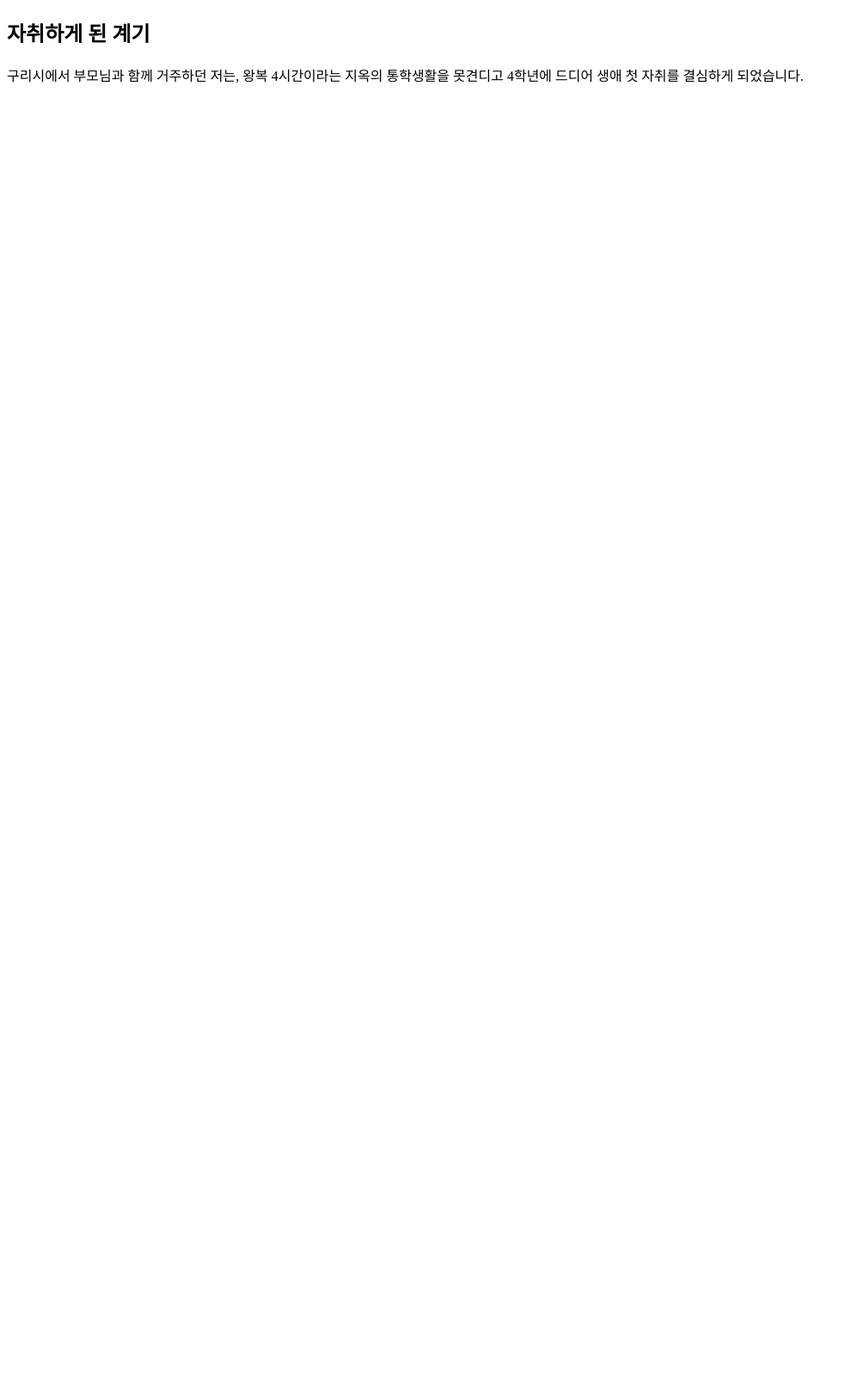
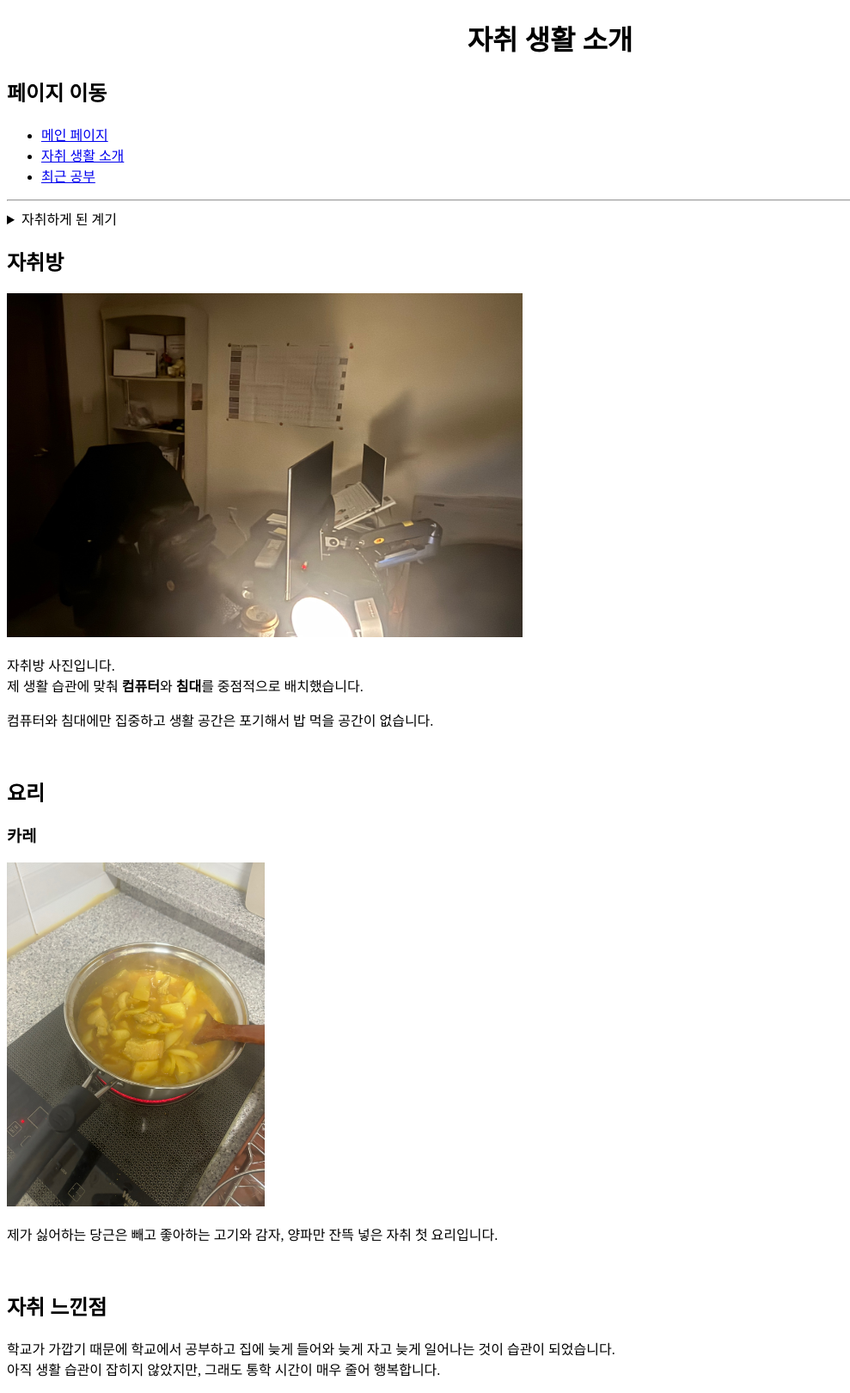
Before and after one commit to Jiye-Park01/web-programming, a plain HTML site: page Desktop/2024_1학기/web-programming/first_project/liveAlone.html in a window 1280 px wide. Shown: the whole page at 86% size, without its empty margins (0-989 px from the left). Before the commit the page ends 800 px from the top, so only its background shows below. Drawn offline with Linux system fonts and the light colour scheme.

Commit message:
두번째 페이지까지 완료

```diff
--- a/Desktop/2024_1학기/web-programming/first_project/liveAlone.html
+++ b/Desktop/2024_1학기/web-programming/first_project/liveAlone.html
@@ -6,7 +6,44 @@
     <title>자취 생활 소개</title>
 </head>
 <body>
-    <h2>자취하게 된 계기</h2>
-    <p>구리시에서 부모님과 함께 거주하던 저는, 왕복 4시간이라는 지옥의 통학생활을 못견디고 4학년에 드디어 생애 첫 자취를 결심하게 되었습니다.</p>
+    <header>
+        <h1 style="text-align:center;">자취 생활 소개</h1>
+    </header>
+    <nav>
+        <h2>페이지 이동</h2>
+        <ul>
+            <li><a href="index.html">메인 페이지</a></li>
+            <li><a href="liveAlone.html">자취 생활 소개</a></li>
+            <li><a href="study.html">최근 공부</a></li>
+        </ul><hr>
+    </nav>
+    <section>
+        <article>
+            <details>
+                <summary>자취하게 된 계기</summary>
+                <p>구리시에서 부모님과 함께 거주하던 저는, 왕복 4시간이라는 지옥의 통학생활을 못견디고 4학년에 드디어 생애 첫 자취를 결심하게 되었습니다.</p>
+            </details>
+        </article>
+        <article>
+            <h2>자취방</h2>
+            <img src="picture/자취방 사진.jpg" alt="자취방" width="600" height="400">
+            <p>자취방 사진입니다.<br>
+            제 생활 습관에 맞춰 <b>컴퓨터</b>와 <b>침대</b>를 중점적으로 배치했습니다.</p>
+            <p>컴퓨터와 침대에만 집중하고 생활 공간은 포기해서 밥 먹을 공간이 없습니다.</p>
+        </article>
+        <article>
+            <br><h2>요리</h2>
+
+            <h3>카레</h3>
+            <img src="picture/카레.jpg" alt="카레" width="300" height="400">
+            <p>제가 싫어하는 당근은 빼고 좋아하는 고기와 감자, 양파만 잔뜩 넣은 자취 첫 요리입니다.</p>
+
+            <br><h2>자취 느낀점</h2>
+            <p>학교가 가깝기 때문에 학교에서 공부하고 집에 늦게 들어와 늦게 자고 늦게 일어나는 것이 습관이 되었습니다.
+                <br> 아직 생활 습관이 잡히지 않았지만, 그래도 통학 시간이 매우 줄어 행복합니다.
+            </p>
+        </article>
+    </section>
+
 </body>
 </html>
```
Also changed, not shown: Desktop/2024_1학기/web-programming/first_project/index.html (+18 -18 lines), Desktop/2024_1학기/web-programming/first_project/study.html (+12 -2 lines), Desktop/2024_1학기/web-programming/first_project/picture/김치찌개.jpg (deleted), Desktop/2024_1학기/web-programming/first_project/picture/미역국.jpg (deleted).
